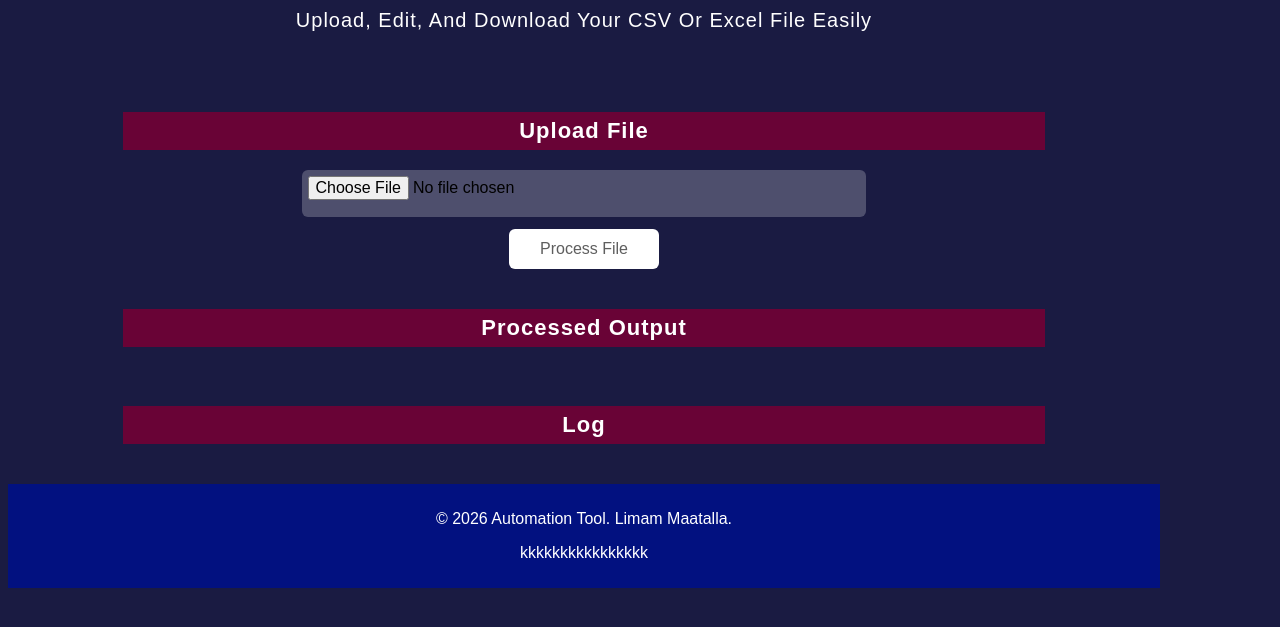
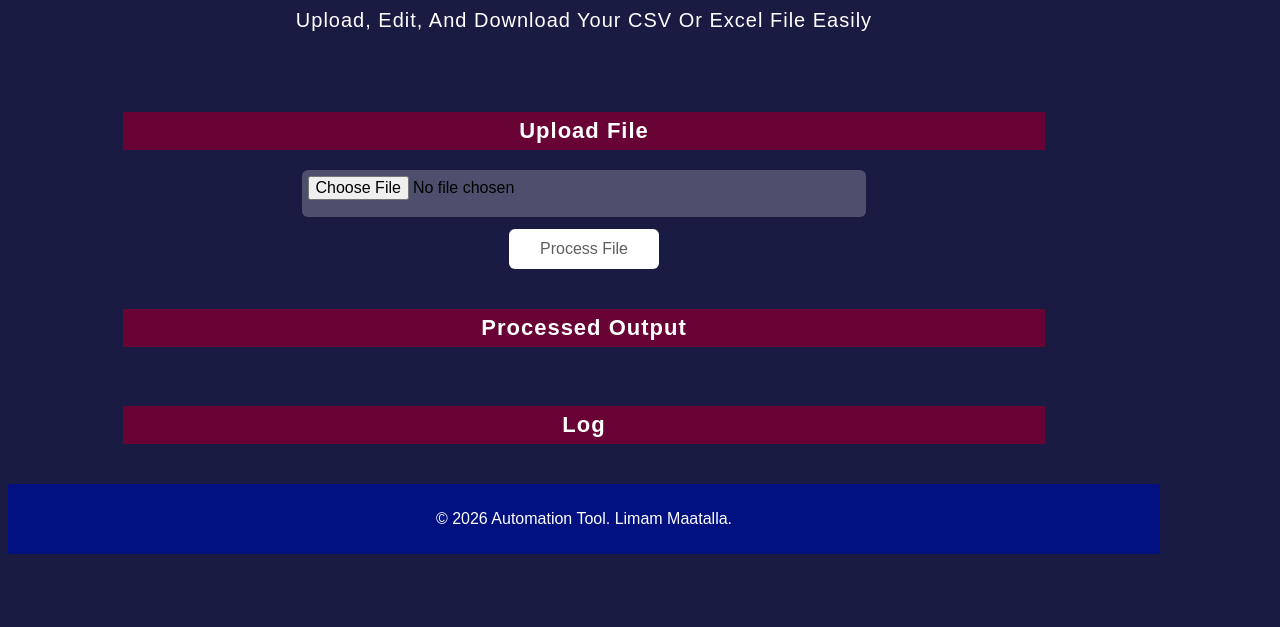
Before and after one commit to Limam-Maatalla/Automation-Tool, a plain HTML site: page index.html in a window 1280 px wide. Shown: the part 131-758 px from the top of the page. Drawn offline with Linux system fonts and the light colour scheme.

Commit message:
cleare
p

```diff
--- a/index.html
+++ b/index.html
@@ -177,7 +177,7 @@
 
         <footer>
             <p>&copy; 2026 Automation Tool. Limam Maatalla.</p>
-            <p>kkkkkkkkkkkkkkkk<p/>
+
         </footer>
 
 
```
